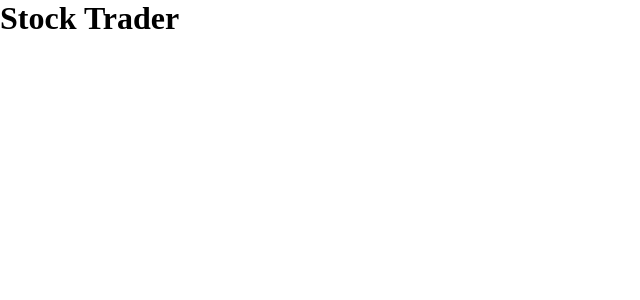
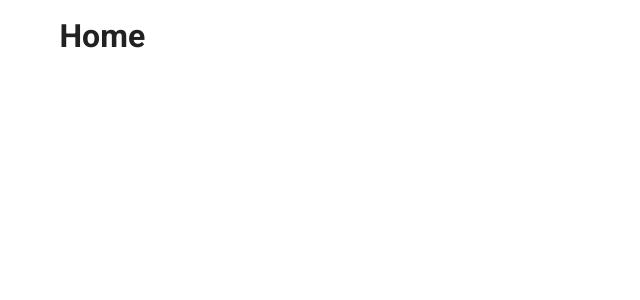
Before and after one commit to pierry01/vue-stock-trader, a Vue app: page / in a window 1280 px wide. Shown: the top 300 px of the page, without its empty margins (0-640 px from the left). Built offline with nearby package versions, Linux system fonts and the light colour scheme.

Commit message:
routes working

```diff
--- a/package.json
+++ b/package.json
@@ -10,6 +10,7 @@
   "dependencies": {
     "core-js": "^3.6.5",
     "vue": "^2.6.11",
+    "vue-router": "^3.5.1",
     "vuetify": "^2.4.0"
   },
   "devDependencies": {
--- a/src/App.vue
+++ b/src/App.vue
@@ -1,5 +1,13 @@
 <template>
-  <h1>Stock Trader</h1>
+  <VApp>
+    <VMain>
+      <VContainer>
+        <RouterView>
+
+        </RouterView>
+      </VContainer>
+    </VMain>
+  </VApp>
 </template>
 
 <script>
--- a/src/main.js
+++ b/src/main.js
@@ -1,10 +1,13 @@
 import Vue from 'vue'
 import App from './App.vue'
-import vuetify from './plugins/vuetify';
+import vuetify from './plugins/vuetify'
+
+import router from './router'
 
 Vue.config.productionTip = false
 
 new Vue({
-  vuetify,
+  vuetify: vuetify,
+  router: router,
   render: h => h(App)
 }).$mount('#app')
--- /dev/null
+++ b/src/router.js
@@ -0,0 +1,30 @@
+import Vue from 'vue'
+import Router from 'vue-router'
+
+import Home from './components/Home'
+import Portfolio from './components/portfolio/Portfolio'
+import Stocks from './components/stocks/Stocks'
+
+Vue.use(Router)
+
+export default new Router({
+  mode: 'history',
+  routes: [
+    {
+      path: '/',
+      component: Home
+    },
+    {
+      path: '/portfolio',
+      component: Portfolio
+    },
+    {
+      path: '/stocks',
+      component: Stocks
+    },
+    {
+      path: '*',
+      redirect: '/'
+    }
+  ]
+})
```
Also changed, not shown: 1 other file (tests, documents, lock files or other folders).
